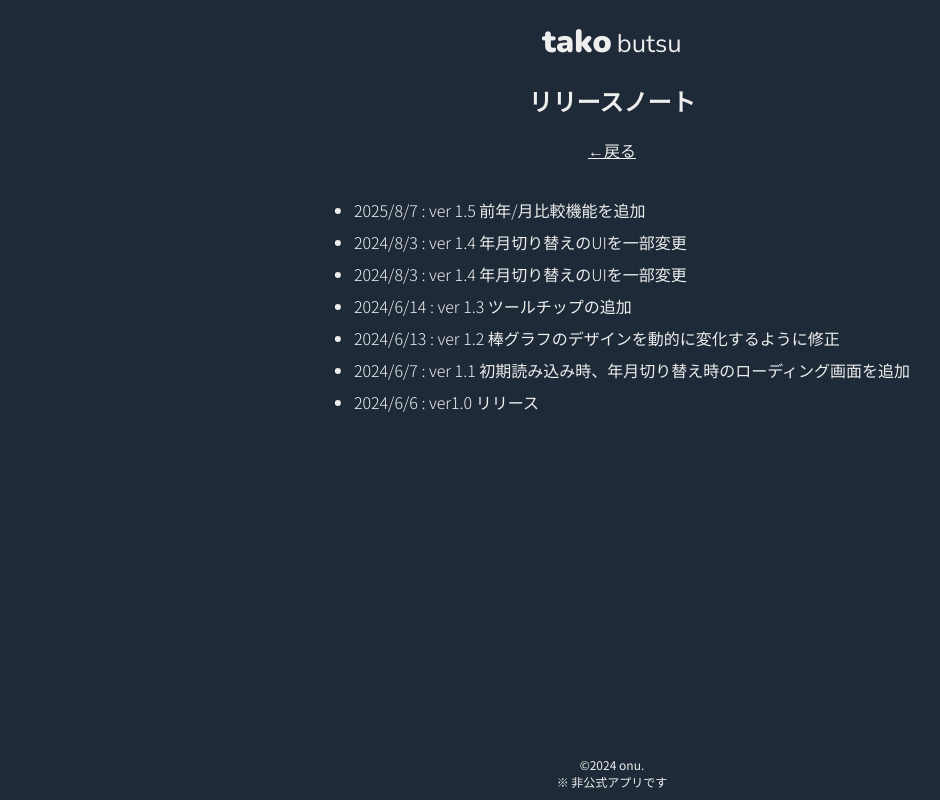
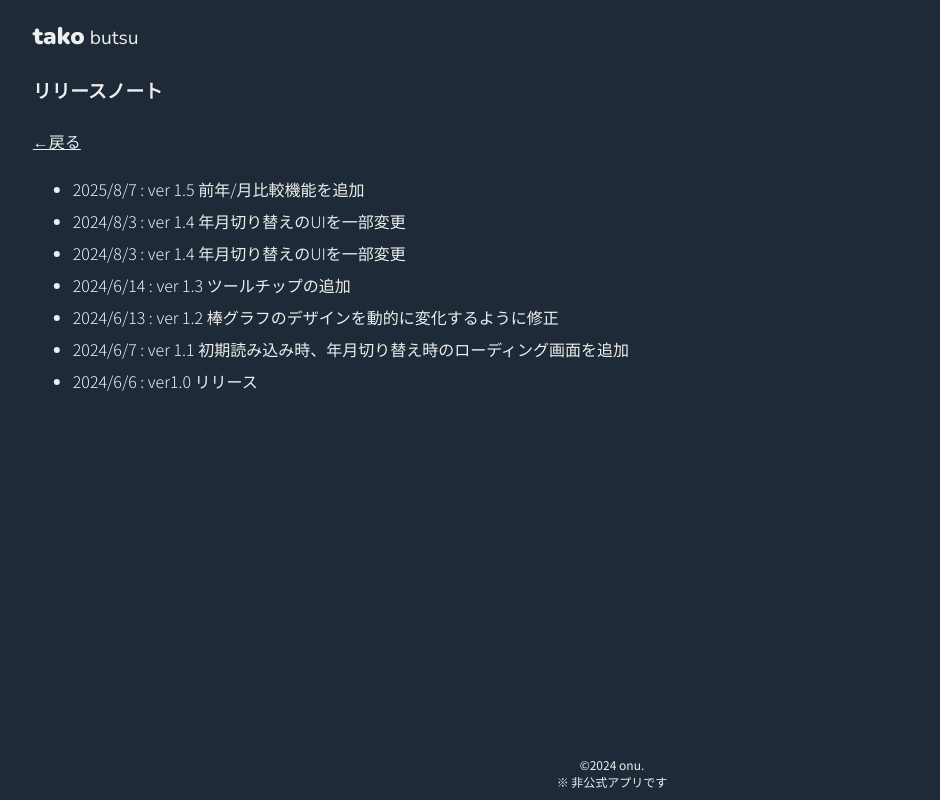
Before and after one commit to onu-onu/takobutsu, a website built with webpack: page dist/release.html in a window 1280 px wide. Shown: the whole page, without its empty margins (28-968 px from the left). Built offline with nearby package versions, Linux system fonts and the light colour scheme; a web font is replaced by a local one.

Commit message:
リリースページを修正

```diff
--- a/dist/release.html
+++ b/dist/release.html
@@ -15,10 +15,10 @@
 <body>
 
 </body>
-    <h1><span class="tako">tako</span><span class="space"></span><span class="butsu">butsu</span></h1>
-    <h2>リリースノート</h2>
-    <p><a href="#" onClick="history.back(); return false;">←戻る</a></p>
     <div id="release-note">
+        <h2><span class="tako">tako</span><span class="space"></span><span class="butsu">butsu</span></h2>
+        <h3>リリースノート</h2>
+        <p><a href="#" onClick="history.back(); return false;">←戻る</a></p>
         <ul>
             <li>2025/8/7 : ver 1.5 前年/月比較機能を追加</li>
             <li>2024/8/3 : ver 1.4 年月切り替えのUIを一部変更</li>
--- a/dist/style.css
+++ b/dist/style.css
@@ -49,12 +49,14 @@ h1 {
     padding: 20px 0 0 0;
     font-family: "Nunito", sans-serif;
 }
-h1 .tako{
+.tako{
     font-weight: 900;
+    font-family: "Nunito", sans-serif;
 }
-h1 .butsu {
+.butsu {
     font-weight: 100;
     font-size: 80%;
+    font-family: "Nunito", sans-serif;
 }
 
 #info {
@@ -69,11 +71,9 @@ h1 .butsu {
 
 #release-note {
     text-align: left;
-    position: absolute;
-    left: 50%;
-    transform: translate(-50%, 0);
-    margin: 10px, 0;
-    width: auto;
+    position: relative;
+    width: 95%;
+    transform: translate(5%, 20px   );
     font-weight: 300;
     line-height: 2em;
 }
```
